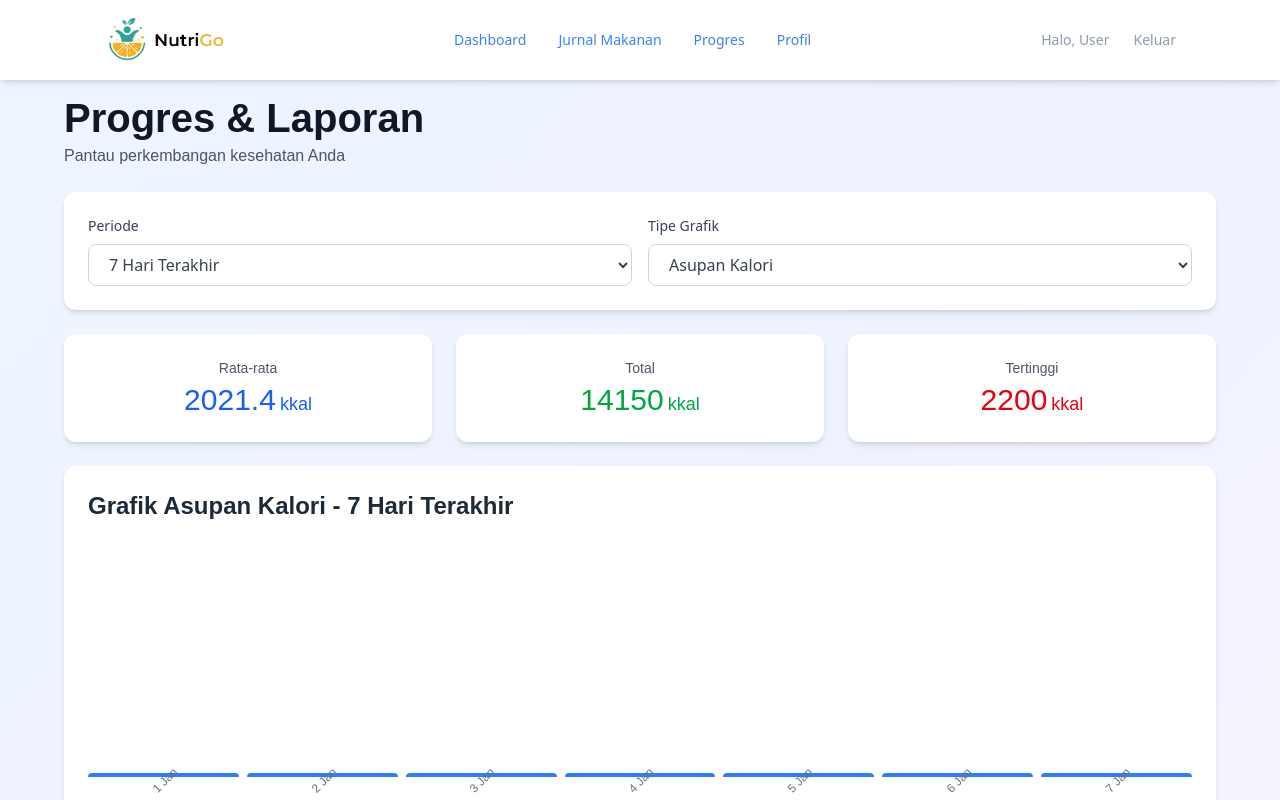
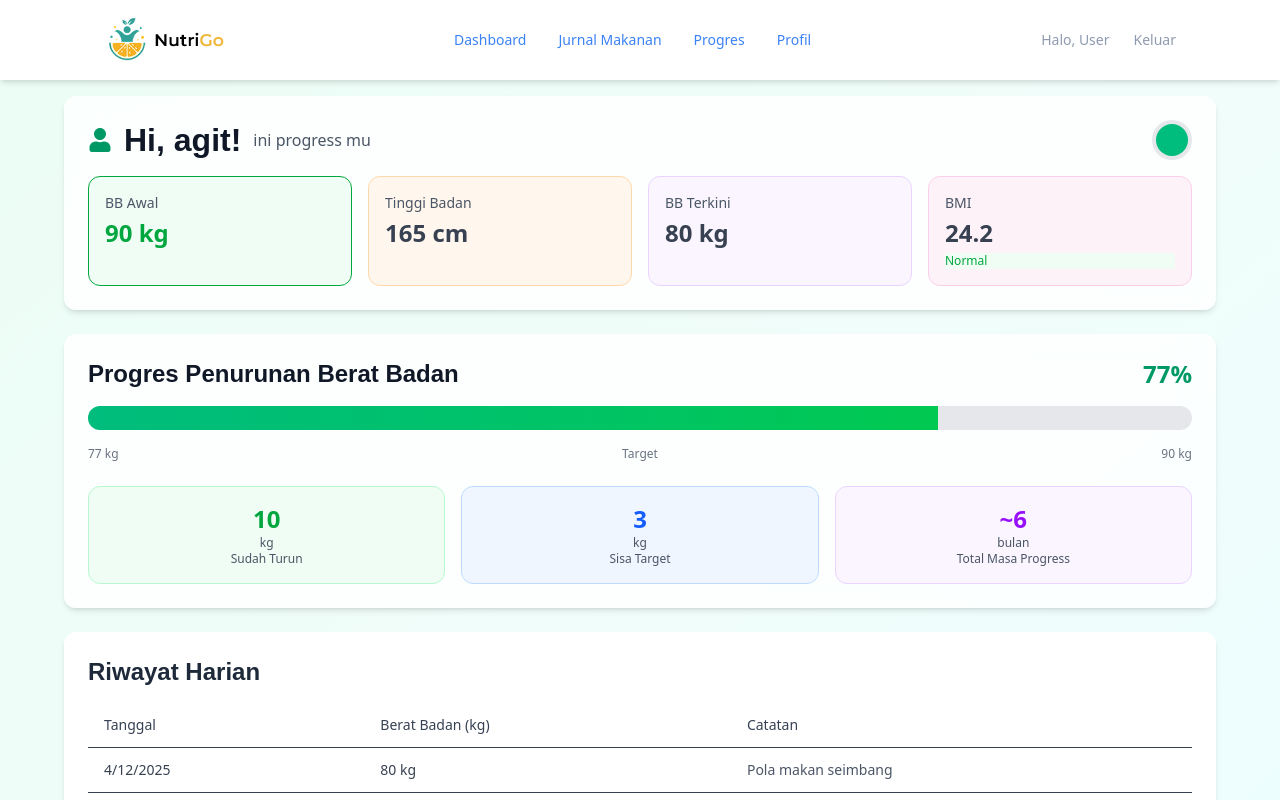
Before and after one commit to TigagitTechomfest/Frontend-Tigagit, a React app: page /progress in a window 1280 px wide. Shown: the top 800 px of the page. Built offline with nearby package versions, Linux system fonts and the light colour scheme; sample sign-in values are in the browser's storage; the HTML template or start-up script is replaced by a standard one.

Commit message:
fix: [KK] register login

```diff
--- a/src/pages/ProgressPage.jsx
+++ b/src/pages/ProgressPage.jsx
@@ -1,186 +1,150 @@
 import { useState, useEffect } from 'react';
 import Card from '../components/common/Card';
-import Input from '../components/common/Input';
+import { FaUser, FaRulerVertical, FaWeight, FaCalculator } from 'react-icons/fa';
 
 const ProgressPage = () => {
-  const [selectedPeriod, setSelectedPeriod] = useState('7'); // 7, 30, or 90 days
-  const [chartType, setChartType] = useState('calories'); // calories or weight
+  const [user] = useState({
+    name: 'agit',
+    initialWeight: 90,
+    currentWeight: 80,
+    height: 165,
+    bmi: 24.2,
+    goalWeight: 77,
+    daysElapsed: 6,
+  });
 
-  // Mock data - replace with actual API call
-  const mockData = {
-    calories: [
-      { date: '2024-01-01', value: 1800 },
-      { date: '2024-01-02', value: 2100 },
-      { date: '2024-01-03', value: 1950 },
-      { date: '2024-01-04', value: 2200 },
-      { date: '2024-01-05', value: 1900 },
-      { date: '2024-01-06', value: 2050 },
-      { date: '2024-01-07', value: 2150 },
-    ],
-    weight: [
-      { date: '2024-01-01', value: 70 },
-      { date: '2024-01-02', value: 70.2 },
-      { date: '2024-01-03', value: 69.8 },
-      { date: '2024-01-04', value: 70.1 },
-      { date: '2024-01-05', value: 69.9 },
-      { date: '2024-01-06', value: 70.0 },
-      { date: '2024-01-07', value: 69.7 },
-    ],
+  // Hitung progres
+  const weightLoss = user.initialWeight - user.currentWeight;
+  const weightRemaining = user.currentWeight - user.goalWeight;
+  const progressPercent = Math.round(((weightLoss / (user.initialWeight - user.goalWeight)) * 100) || 0);
+
+  // Status BMI
+  const getBmiStatus = (bmi) => {
+    if (bmi < 18.5) return { label: 'Kurus', color: 'text-blue-600 bg-blue-50' };
+    if (bmi < 24.9) return { label: 'Normal', color: 'text-green-600 bg-green-50' };
+    if (bmi < 29.9) return { label: 'Kelebihan', color: 'text-yellow-600 bg-yellow-50' };
+    return { label: 'Obesitas', color: 'text-red-600 bg-red-50' };
   };
 
-  const data = mockData[chartType];
-  const maxValue = Math.max(...data.map((d) => d.value));
-  const minValue = Math.min(...data.map((d) => d.value));
-
-  // Simple bar chart component
-  const SimpleBarChart = ({ data, maxValue, minValue }) => {
-    const range = maxValue - minValue || 1;
-    return (
-      <div className="flex items-end justify-between h-64 gap-2 mt-6">
-        {data.map((item, index) => {
-          const height = ((item.value - minValue) / range) * 100;
-          return (
-            <div key={index} className="flex-1 flex flex-col items-center">
-              <div className="w-full flex flex-col items-center justify-end h-full">
-                <div
-                  className="w-full bg-blue-500 rounded-t hover:bg-blue-600 transition-colors cursor-pointer"
-                  style={{ height: `${height}%`, minHeight: '4px' }}
-                  title={`${item.date}: ${item.value} ${chartType === 'calories' ? 'kkal' : 'kg'}`}
-                ></div>
-              </div>
-              <p className="text-xs text-gray-500 mt-2 transform -rotate-45 origin-top-left whitespace-nowrap">
-                {new Date(item.date).toLocaleDateString('id-ID', { day: 'numeric', month: 'short' })}
-              </p>
-            </div>
-          );
-        })}
-      </div>
-    );
-  };
-
-  // Calculate statistics
-  const avgValue = (data.reduce((sum, d) => sum + d.value, 0) / data.length).toFixed(1);
-  const totalValue = data.reduce((sum, d) => sum + d.value, 0).toFixed(0);
+  const bmiStatus = getBmiStatus(user.bmi);
 
   return (
-    <div className="min-h-screen bg-gradient-to-br from-blue-50 via-indigo-50 to-purple-50 p-6 pt-24">
+    <div className="min-h-screen bg-gradient-to-br from-emerald-50 via-teal-50 to-cyan-50 p-6 pt-24">
       <div className="max-w-6xl mx-auto w-full">
-        <div className="mb-6">
-          <h1 className="text-3xl font-bold text-gray-900">Progres & Laporan</h1>
-          <p className="text-gray-600 mt-1">Pantau perkembangan kesehatan Anda</p>
-        </div>
 
-        {/* Filters */}
-        <Card className="mb-6">
-          <div className="grid grid-cols-1 md:grid-cols-2 gap-4">
-            <div>
-              <label className="block text-sm font-medium text-gray-700 mb-2">
-                Periode
-              </label>
-              <select
-                value={selectedPeriod}
-                onChange={(e) => setSelectedPeriod(e.target.value)}
-                className="w-full px-4 py-2 border border-gray-300 rounded-lg focus:outline-none focus:ring-2 focus:ring-blue-500"
-              >
-                <option value="7">7 Hari Terakhir</option>
-                <option value="30">30 Hari Terakhir</option>
-                <option value="90">90 Hari Terakhir</option>
-              </select>
+        {/* Header */}
+        {/* <h1 className="text-3xl font-bold text-gray-900 mb-2">Progress</h1>
+        <p className="text-gray-600 mb-6">Pantau perkembangan kesehatan Anda</p> */}
+
+        {/* Salam Personal & Stats Utama */}
+        <Card className="mb-6 bg-white/80 backdrop-blur-lg rounded-2xl p-6 shadow-lg">
+          <div className="flex items-center justify-between mb-4">
+            <div className="flex items-center gap-3">
+              <FaUser className="text-2xl text-emerald-600" />
+              <h2 className="text-xl font-semibold text-gray-900">Hi, {user.name}!</h2>
+              <span className="text-gray-600">ini progress mu</span>
             </div>
-            <div>
-              <label className="block text-sm font-medium text-gray-700 mb-2">
-                Tipe Grafik
-              </label>
-              <select
-                value={chartType}
-                onChange={(e) => setChartType(e.target.value)}
-                className="w-full px-4 py-2 border border-gray-300 rounded-lg focus:outline-none focus:ring-2 focus:ring-blue-500"
-              >
-                <option value="calories">Asupan Kalori</option>
-                <option value="weight">Berat Badan</option>
-              </select>
+            <div className="w-10 h-10 rounded-full bg-gray-200 flex items-center justify-center">
+              <div className="w-8 h-8 rounded-full bg-emerald-500"></div>
+            </div>
+          </div>
+
+          {/* Stats Cards */}
+          <div className="grid grid-cols-1 sm:grid-cols-2 lg:grid-cols-4 gap-4">
+            <div className={`p-4 rounded-xl ${bmiStatus.color} border border-${bmiStatus.color.split(' ')[1]} bg-opacity-70`}>
+              <div className="text-sm text-gray-600 mb-1">BB Awal</div>
+              <div className="text-2xl font-bold">{user.initialWeight} kg</div>
+            </div>
+
+            <div className="p-4 rounded-xl bg-orange-50 border border-orange-200">
+              <div className="text-sm text-gray-600 mb-1">Tinggi Badan</div>
+              <div className="text-2xl font-bold">{user.height} cm</div>
+            </div>
+
+            <div className="p-4 rounded-xl bg-purple-50 border border-purple-200">
+              <div className="text-sm text-gray-600 mb-1">BB Terkini</div>
+              <div className="text-2xl font-bold">{user.currentWeight} kg</div>
+            </div>
+
+            <div className="p-4 rounded-xl bg-pink-50 border border-pink-200">
+              <div className="text-sm text-gray-600 mb-1">BMI</div>
+              <div className="text-2xl font-bold">{user.bmi}</div>
+              <div className={`text-xs mt-1 ${bmiStatus.color}`}>{bmiStatus.label}</div>
             </div>
           </div>
         </Card>
 
-        {/* Statistics Cards */}
-        <div className="grid grid-cols-1 md:grid-cols-3 gap-6 mb-6">
-          <Card>
-            <div className="text-center">
-              <p className="text-sm text-gray-600 mb-1">Rata-rata</p>
-              <p className="text-3xl font-bold text-blue-600">
-                {avgValue}
-                <span className="text-lg ml-1">
-                  {chartType === 'calories' ? 'kkal' : 'kg'}
-                </span>
-              </p>
+        {/* Progres Penurunan Berat Badan */}
+        <Card className="mb-6 bg-white/80 backdrop-blur-lg rounded-2xl p-6 shadow-lg">
+          <div className="flex justify-between items-center mb-4">
+            <h3 className="text-lg font-semibold text-gray-900">Progres Penurunan Berat Badan</h3>
+            <span className="text-2xl font-bold text-emerald-600">{progressPercent}%</span>
+          </div>
+
+          {/* Progress Bar */}
+          <div className="h-6 bg-gray-200 rounded-full overflow-hidden mb-4">
+            <div
+              className="h-full bg-gradient-to-r from-emerald-500 to-green-500 transition-all duration-500"
+              style={{ width: `${progressPercent}%` }}
+            ></div>
+          </div>
+
+          <div className="flex justify-between text-xs text-gray-500">
+            <span>{user.goalWeight} kg</span>
+            <span>Target</span>
+            <span>{user.initialWeight} kg</span>
+          </div>
+
+          {/* Statistik Detail */}
+          <div className="grid grid-cols-1 md:grid-cols-3 gap-4 mt-6">
+            <div className="p-4 rounded-xl bg-green-50 border border-green-200 text-center">
+              <div className="text-2xl font-bold text-green-600">{weightLoss}</div>
+              <div className="text-xs text-gray-600">kg</div>
+              <div className="text-xs text-gray-600">Sudah Turun</div>
             </div>
-          </Card>
-          <Card>
-            <div className="text-center">
-              <p className="text-sm text-gray-600 mb-1">Total</p>
-              <p className="text-3xl font-bold text-green-600">
-                {totalValue}
-                <span className="text-lg ml-1">
-                  {chartType === 'calories' ? 'kkal' : 'kg'}
-                </span>
-              </p>
+
+            <div className="p-4 rounded-xl bg-blue-50 border border-blue-200 text-center">
+              <div className="text-2xl font-bold text-blue-600">{weightRemaining}</div>
+              <div className="text-xs text-gray-600">kg</div>
+              <div className="text-xs text-gray-600">Sisa Target</div>
             </div>
-          </Card>
-          <Card>
-            <div className="text-center">
-              <p className="text-sm text-gray-600 mb-1">Tertinggi</p>
-              <p className="text-3xl font-bold text-red-600">
-                {maxValue}
-                <span className="text-lg ml-1">
-                  {chartType === 'calories' ? 'kkal' : 'kg'}
-                </span>
-              </p>
+
+            <div className="p-4 rounded-xl bg-purple-50 border border-purple-200 text-center">
+              <div className="text-2xl font-bold text-purple-600">~{user.daysElapsed}</div>
+              <div className="text-xs text-gray-600">bulan</div>
+              <div className="text-xs text-gray-600">Total Masa Progress</div>
             </div>
-          </Card>
-        </div>
-
-        {/* Chart */}
-        <Card title={`Grafik ${chartType === 'calories' ? 'Asupan Kalori' : 'Berat Badan'} - ${selectedPeriod} Hari Terakhir`}>
-          <SimpleBarChart data={data} maxValue={maxValue} minValue={minValue} />
-          <div className="mt-4 flex justify-between text-sm text-gray-600">
-            <span>Min: {minValue} {chartType === 'calories' ? 'kkal' : 'kg'}</span>
-            <span>Max: {maxValue} {chartType === 'calories' ? 'kkal' : 'kg'}</span>
           </div>
         </Card>
 
-        {/* Data Table */}
-        <Card title="Data Detail" className="mt-6">
+        {/* Data Tabel (Opsional) */}
+        <Card title="Riwayat Harian" className="mt-6">
           <div className="overflow-x-auto">
-            <table className="w-full">
+            <table className="w-full text-sm">
               <thead>
-                <tr className="border-b">
-                  <th className="text-left py-3 px-4 font-semibold text-gray-700">Tanggal</th>
-                  <th className="text-right py-3 px-4 font-semibold text-gray-700">
-                    {chartType === 'calories' ? 'Kalori (kkal)' : 'Berat Badan (kg)'}
-                  </th>
+                <tr className="border-b text-left">
+                  <th className="py-3 px-4 font-medium text-gray-700">Tanggal</th>
+                  <th className="py-3 px-4 font-medium text-gray-700">Berat Badan (kg)</th>
+                  <th className="py-3 px-4 font-medium text-gray-700">Catatan</th>
                 </tr>
               </thead>
               <tbody>
-                {data.map((item, index) => (
-                  <tr key={index} className="border-b hover:bg-gray-50">
+                {[...Array(7)].map((_, i) => (
+                  <tr key={i} className="border-b hover:bg-gray-50">
                     <td className="py-3 px-4">
-                      {new Date(item.date).toLocaleDateString('id-ID', {
-                        weekday: 'long',
-                        year: 'numeric',
-                        month: 'long',
-                        day: 'numeric',
-                      })}
+                      {new Date(Date.now() - i * 24 * 60 * 60 * 1000).toLocaleDateString('id-ID')}
                     </td>
-                    <td className="py-3 px-4 text-right font-medium">
-                      {item.value} {chartType === 'calories' ? 'kkal' : 'kg'}
+                    <td className="py-3 px-4 font-medium">
+                      {user.currentWeight - (i * 0.5 > 0 ? 0.5 : 0)} kg
                     </td>
+                    <td className="py-3 px-4 text-gray-600">Pola makan seimbang</td>
                   </tr>
                 ))}
               </tbody>
             </table>
           </div>
         </Card>
+
       </div>
     </div>
   );
--- a/src/routes/ProtectedRoute.jsx
+++ b/src/routes/ProtectedRoute.jsx
@@ -11,17 +11,13 @@ const ProtectedRoute = ({ children }) => {
     tokenPreview: token ? `${token.substring(0, 20)}...` : 'null'
   });
 
-  // Jika tidak ada token DAN tidak authenticated, redirect ke login
   if (!isAuthenticated && !token) {
     console.log('❌ Access DENIED - Redirecting to /login');
     return <Navigate to="/login" replace />;
   }
 
-  // Jika ada token tapi isAuthenticated false, set isAuthenticated
   if (token && !isAuthenticated) {
     console.log('⚠️ Token exists but not authenticated - allowing access');
-    // Token ada, tapi mungkin checkAuth belum dipanggil
-    // Tetap izinkan akses, nanti akan di-verify di ProfilePage
   }
 
   console.log('✅ Access GRANTED');
```
Also changed, not shown: src/pages/LoginPage.jsx (+93 -158 lines), src/pages/RegisterPage.jsx (+32 -98 lines), 1 other file (tests, documents, lock files or other folders).
